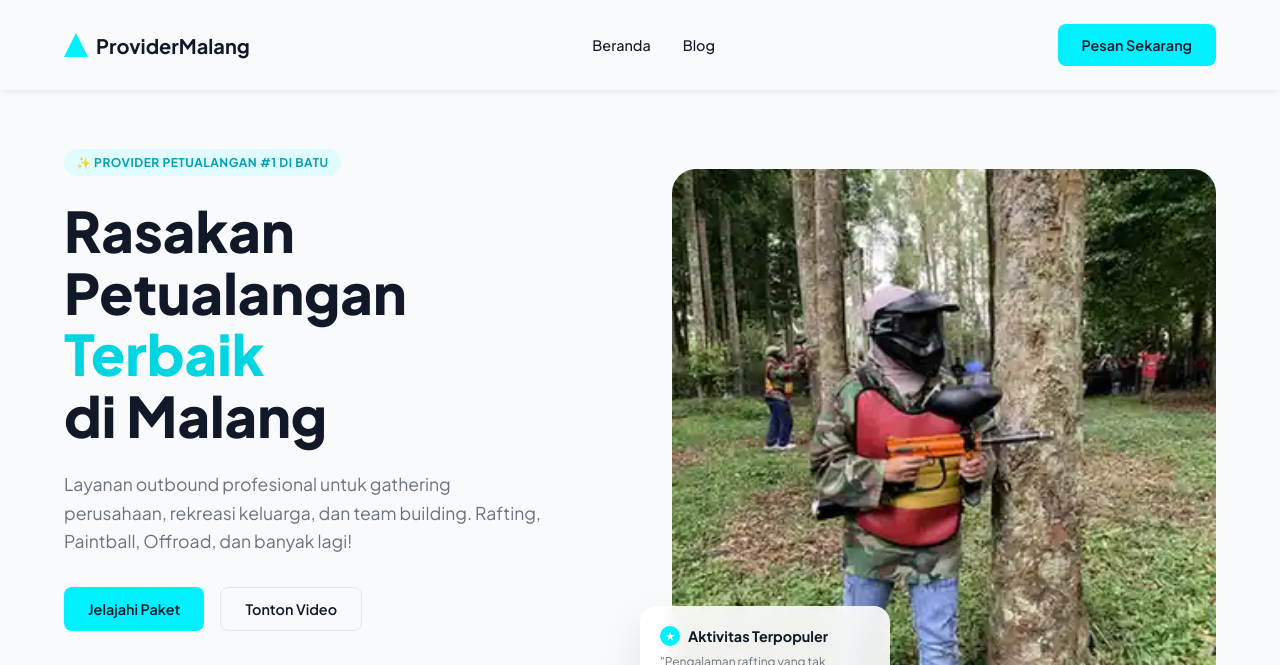
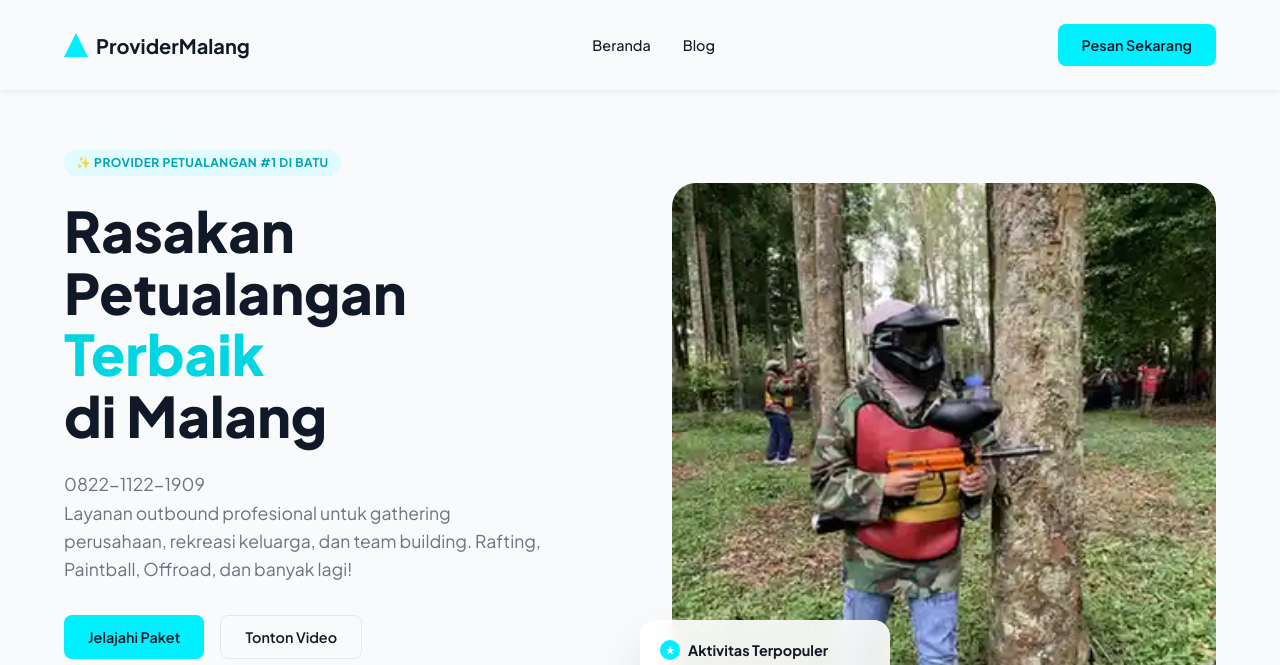
Before and after one commit to syahnanputrapixxelpro-design/Providermalang, a plain HTML site: page index.html in a window 1280 px wide. Shown: the top 665 px of the page. Drawn offline with Linux system fonts and the light colour scheme.

Commit message:
Add files via upload

```diff
--- a/index.html
+++ b/index.html
@@ -968,7 +968,7 @@
             <div class="hero-content">
                 <div class="hero-tag">✨ Provider Petualangan #1 di Batu</div>
                 <h1>Rasakan Petualangan <br><span>Terbaik</span> <br>di Malang</h1>
-                <p>Layanan outbound profesional untuk gathering perusahaan, rekreasi keluarga, dan team building.
+                <p>0822-1122-1909 <br>Layanan outbound profesional untuk gathering perusahaan, rekreasi keluarga, dan team building.
                     Rafting,
                     Paintball, Offroad, dan banyak lagi!</p>
                 <div class="hero-actions">
```
